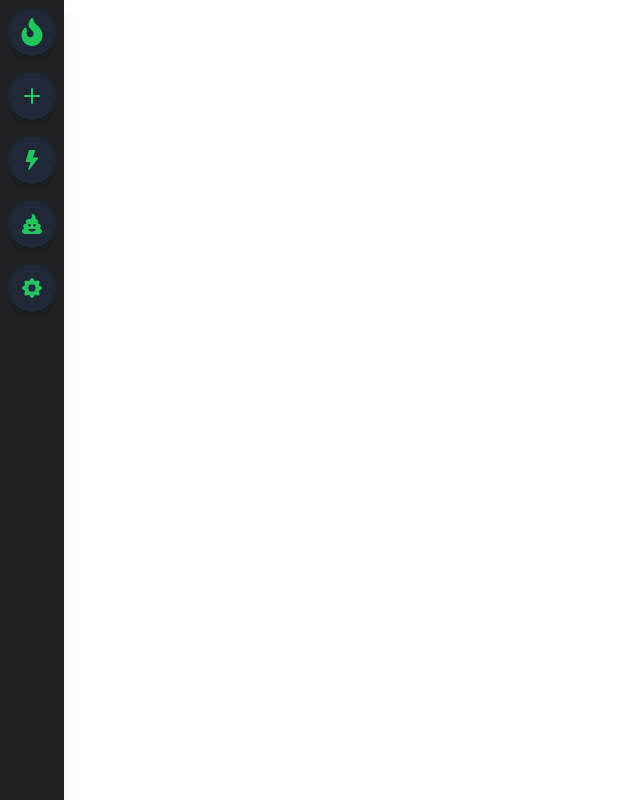
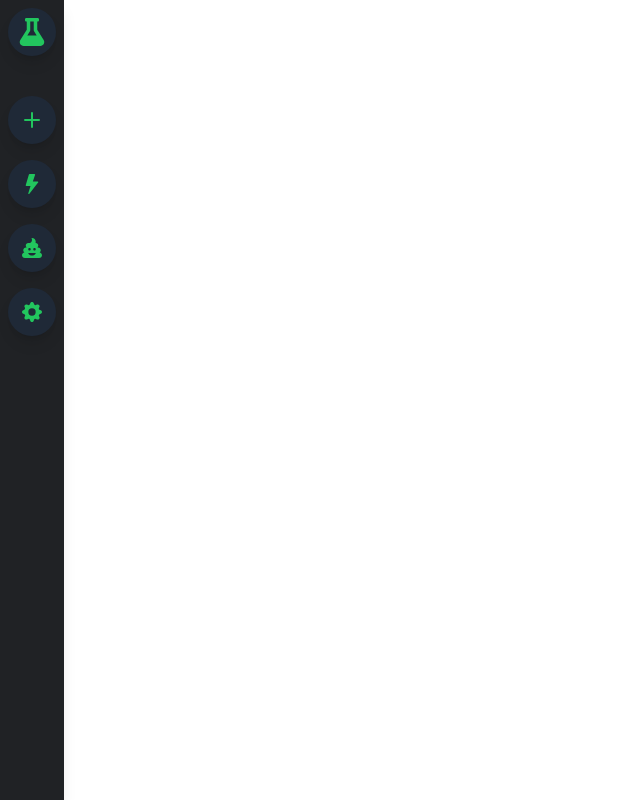
Before and after one commit to mohmedkasim/react-website, a React (Create React App) app: page / in a window 1280 px wide. Shown: the whole page, without its empty margins (0-640 px from the left). Built offline with nearby package versions, Linux system fonts and the light colour scheme.

Commit message:
add changes

```diff
--- a/src/sideBar.js
+++ b/src/sideBar.js
@@ -1,14 +1,15 @@
 import { BsPlus, BsFillLightningFill, BsGearFill } from 'react-icons/bs';
-import { FaFire, FaPoo } from 'react-icons/fa';
+import { FaFlask, FaPoo } from 'react-icons/fa';
 
 const SideBar = () => {
     return (
-        <div className="fixed top-0 left-0 h-screen w-16 m-0 flex flex-col bg-primary text-secondary shadow-lg">
-            <SideBarIcon icon={<FaFire size="28"/>}/>
-            <SideBarIcon icon={<BsPlus size="32"/>}/>
-            <SideBarIcon icon={<BsFillLightningFill size="20"/>}/>
-            <SideBarIcon icon={<FaPoo size="20"/>}/>
-            <SideBarIcon icon={<BsGearFill size="20"/>}/>
+        <div className="fixed top-0 left-0 flex flex-col w-16 h-screen m-0 shadow-lg bg-primary text-secondary">
+            <SideBarIcon icon={<FaFlask size="28" />} text="Home Page"/>
+            <div className="my-3"/>
+            <SideBarIcon icon={<BsPlus size="32" />} text=""/>
+            <SideBarIcon icon={<BsFillLightningFill size="20" />} text=""/>
+            <SideBarIcon icon={<FaPoo size="20" />} text=""/>
+            <SideBarIcon icon={<BsGearFill size="20" />} text=""/>
         </div>
     )
 };
```
